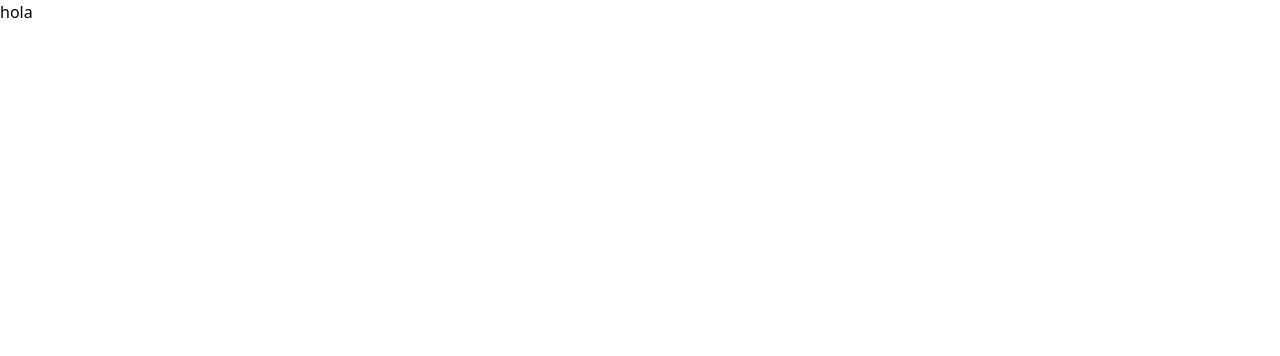
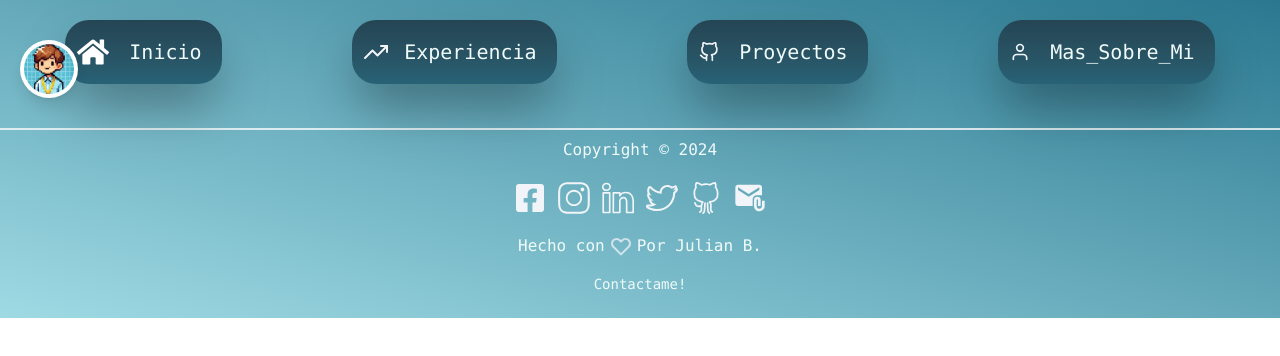
Before and after one commit to JulianMbp/portfolio-new, a Next.js app: page /proyectos in a window 1280 px wide. Shown: the top 356 px of the page. Built offline with nearby package versions, Linux system fonts and the light colour scheme.

Commit message:
adicion de proyectos

```diff
--- a/app/Experiencia/components/header.tsx
+++ b/app/Experiencia/components/header.tsx
@@ -19,22 +19,22 @@ export default function Header() {
         <Link href="/experiencia" className="text-xl text-azul-50 p-2">Experiencia</Link>
 
         </button>
-        <div className="h-16 order-1 shadow-2xl drop-shadow-2xl duration-300 flex items-center rounded-3xl p-3 bg-gradient-to-t from-azul-700 via-azul-800 to-azul-900 gap-3
+        <button className="h-16 order-1 shadow-2xl drop-shadow-2xl duration-300 flex items-center rounded-3xl p-3 bg-gradient-to-t from-azul-700 via-azul-800 to-azul-900 gap-3
             hover:border-hidden hover:scale-110 active:scale-95 active:duration-200
             hover:shadow-2xl transition-all ">
             <FaHome className="h-8 w-8 text-white"/>
-        <Link href="/" className="text-xl text-azul-50 p-2">Home</Link>
-        </div>
+        <Link href="/" className="text-xl text-azul-50 p-2">Inicio</Link>
+        </button>
 
-        <div className="h-16 order-3 shadow-2xl drop-shadow-2xl duration-300 flex items-center rounded-3xl p-3 bg-gradient-to-t from-azul-700 via-azul-800 to-azul-900 gap-3
+        <button className="h-16 order-3 shadow-2xl drop-shadow-2xl duration-300 flex items-center rounded-3xl p-3 bg-gradient-to-t from-azul-700 via-azul-800 to-azul-900 gap-3
             hover:border-hidden hover:scale-110 active:scale-95 active:duration-200
             hover:shadow-2xl transition-all ">
                                     <svg className="h-5 w-5 text-slate-100 " viewBox="0 0 24 24" fill="none" stroke="currentColor" strokeWidth="2" strokeLinecap="round" strokeLinejoin="round">
                         <path d="M9 19c-5 1.5-5-2.5-7-3m14 6v-3.87a3.37 3.37 0 0 0-.94-2.61c3.14-.35 6.44-1.54 6.44-7A5.44 5.44 0 0 0 20 4.77 5.07 5.07 0 0 0 19.91 1S18.73.65 16 2.48a13.38 13.38 0 0 0-7 0C6.27.65 5.09 1 5.09 1A5.07 5.07 0 0 0 5 4.77a5.44 5.44 0 0 0-1.5 3.78c0 5.42 3.3 6.61 6.44 7A3.37 3.37 0 0 0 9 18.13V22" />
                     </svg>
         <Link href="/proyectos" className="text-xl text-azul-50 p-2">Proyectos</Link>
-        </div>
-        <div className="h-16 order-4 shadow-2xl drop-shadow-2xl duration-300 items-center rounded-3xl p-3 bg-gradient-to-t from-azul-700 via-azul-800 to-azul-900 gap-3
+        </button>
+        <button className="h-16 order-4 shadow-2xl drop-shadow-2xl duration-300 items-center rounded-3xl p-3 bg-gradient-to-t from-azul-700 via-azul-800 to-azul-900 gap-3
             hover:border-hidden hover:scale-110 active:scale-95 active:duration-200
             hover:shadow-2xl transition-all flex ">
                     <svg className="h-5 w-5 text-slate-100 " viewBox="0 0 24 24" fill="none" stroke="currentColor" strokeWidth="2" strokeLinecap="round" strokeLinejoin="round">
@@ -42,7 +42,7 @@ export default function Header() {
                         <circle cx="12" cy="7" r="4" />
                     </svg>
         <Link href="/mas-sobre-mi" className="text-xl text-azul-50 p-2">Mas_Sobre_Mi</Link>
-        </div>
+        </button>
 </div>
 
 
--- /dev/null
+++ b/app/proyectos/sections/proyecto.tsx
@@ -0,0 +1,15 @@
+'use client'
+import Presentacion from "@/app/Experiencia/components/card";
+
+export default function Proyectos(){
+    return(
+        <section className="w-screen font-mono  grid grid-cols-[0.4fr_1fr] justify-center overflow-y-hidden inset-0">
+            <div className="order-1 p-3">
+                <Presentacion></Presentacion>
+            </div>
+            <div className="font-bold text-azul-50 drop-shadow-2xl text-center order-2 col-span-2 justify-center items-center">
+
+            </div>
+        </section>
+    );
+}
--- a/pages/proyectos/index.tsx
+++ b/pages/proyectos/index.tsx
@@ -1,8 +1,16 @@
 'use client';
+import Proyectos from "@/app/proyectos/sections/proyecto";
+import Header from "@/app/Experiencia/components/header";
+import Footer from "@/app/Bienvenida/sections/footer";
+
+
 export default function Home() {
     return (
-        <div className=" ">
-            hola
-    </div>
+        <section className="bg-gradient-to-bl font-mono from-azul-600 to-azul-200
+                    flex flex-col justify-center items-center overflow-hidden scroll inset-0 transition-all  ">
+            <Header></Header>
+            <Proyectos></Proyectos>
+            <Footer></Footer>
+        </section>
     );
 }
```
